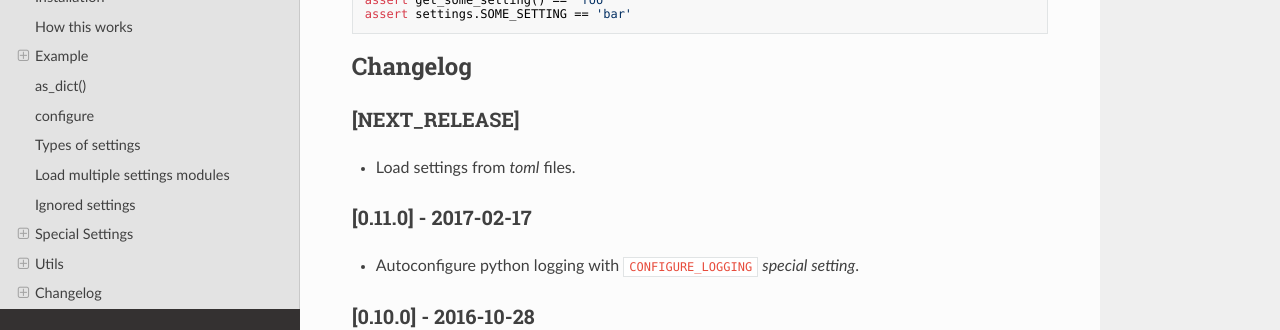
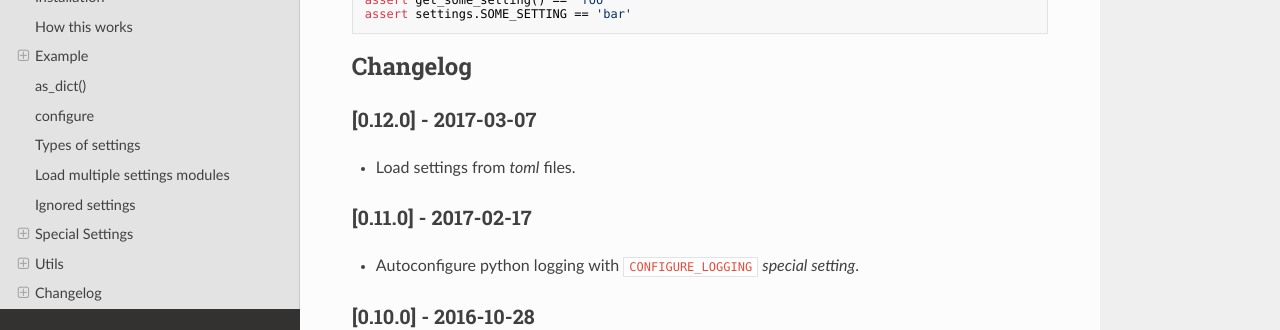
Before and after one commit to drgarcia1986/simple-settings, an MkDocs documentation site: the page built from docs/index.md, in a window 1280 px wide and 900 px high, scrolled down 7591 px. Shown: the part 154-484 px from the top of the window. Built offline with MkDocs 1.6.1, drawn with Linux system fonts in a browser that asks for light colours; nearby versions of some CDN libraries; old or Windows-style settings are respelled for this version of MkDocs.

Commit message:
Bump version: 0.11.0 → 0.12.0

````diff
--- a/docs/index.md
+++ b/docs/index.md
@@ -337,7 +337,7 @@ assert settings.SOME_SETTING == 'bar'
 ```
 
 ## Changelog
-### [NEXT_RELEASE]
+### [0.12.0] - 2017-03-07
 * Load settings from _toml_ files.
 
 ### [0.11.0] - 2017-02-17
--- a/setup.py
+++ b/setup.py
@@ -36,7 +36,7 @@ download_url = 'https://github.com/drgarcia1986/simple-settings/tarball/master'
 
 setup(
     name='simple-settings',
-    version='0.11.0',
+    version='0.12.0',
     install_requires=[],
     url='https://github.com/drgarcia1986/simple-settings',
     author='Diego Garcia',
````
Also changed, not shown: .bumpversion.cfg.
